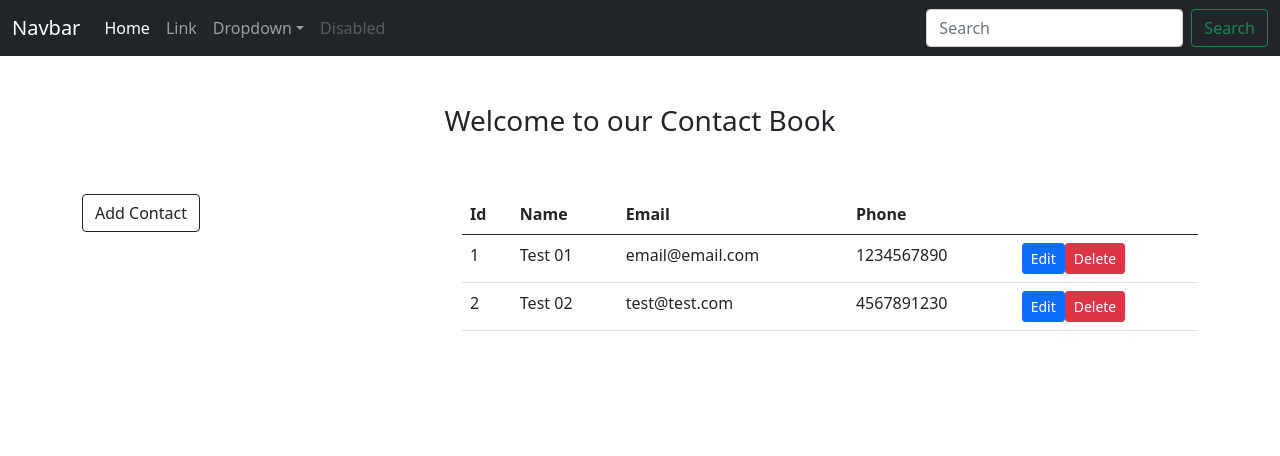
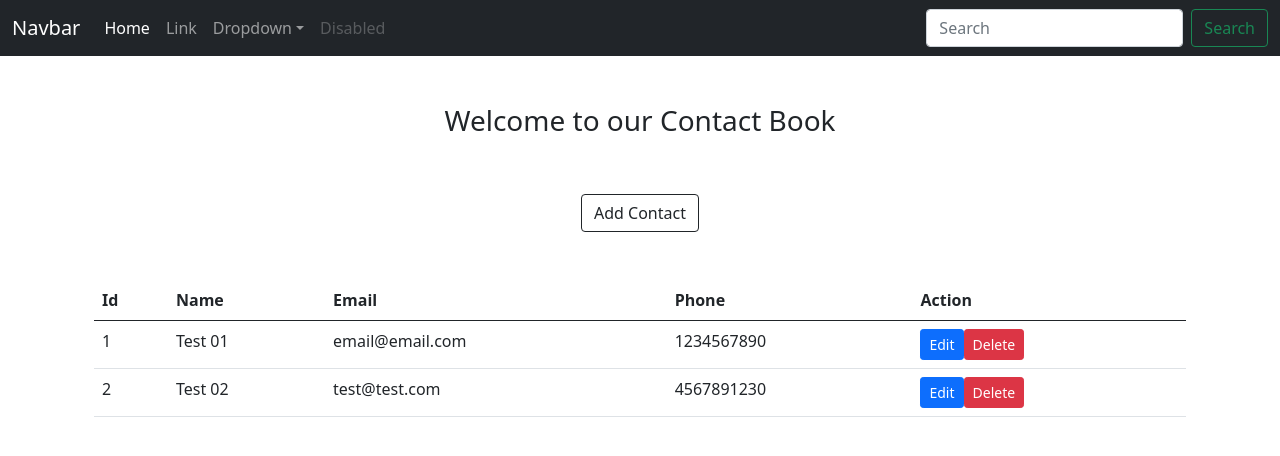
Before and after one commit to minhazul-dev/Redux-Contact-Book_02, a React (Create React App) app: page / in a window 1280 px wide. Shown: the top 456 px of the page. Built offline with nearby package versions, Linux system fonts and the light colour scheme.

Commit message:
redux prob

```diff
--- a/src/App.js
+++ b/src/App.js
@@ -18,8 +18,6 @@ function App() {
       <div>
         <ToastContainer/>
         <Navbar/>
-        {/* A <Switch> looks through its children <Route>s and
-            renders the first one that matches the current URL. */}
         <Switch>
           <Route exact path="/">
           <Home/>
--- a/src/components/Home/Home.js
+++ b/src/components/Home/Home.js
@@ -6,16 +6,14 @@ import { Link } from 'react-router-dom';
 const Home = ({ contacts, deleteContact }) => {
 
     return (
-
         <div className="container">
             <h3 className="mt-5 text-center">Welcome to our Contact Book</h3>
-            <div className="row">
-                <div className="col-md-4">
+            <div className="text-center">
                 <Link to="/add" className="btn btn-outline-dark my-5 ml-auto ">
                     Add Contact
                  </Link>
             </div>
-                <div className="col-md-8 mt-5">
+            <div className="container">
                 <table className="table table-hover">
                     <thead className="table-header">
                         <tr>
@@ -23,7 +21,7 @@ const Home = ({ contacts, deleteContact }) => {
                             <th scope="col">Name</th>
                             <th scope="col">Email</th>
                             <th scope="col">Phone</th>
-                                <th scope="col"></th>
+                            <th scope="col">Action</th>
                         </tr>
                     </thead>
                     <tbody>
@@ -59,8 +57,65 @@ const Home = ({ contacts, deleteContact }) => {
                     </tbody>
                 </table>
             </div>
+
         </div>
-        </div>
+
+
+
+        // <div className="container">
+        //     <h3 className="mt-5 text-center">Welcome to our Contact Book</h3>
+        //     <div className="row">
+        //         <div className="col-md-4">
+        //             <Link to="/add" className="btn btn-outline-dark my-5 ml-auto ">
+        //                 Add Contact
+        //                  </Link>
+        //         </div>
+        //         <div className="col-md-8 mt-5">
+        //             <table className="table table-hover">
+        //                 <thead className="table-header">
+        //                     <tr>
+        //                         <th scope="col">Id</th>
+        //                         <th scope="col">Name</th>
+        //                         <th scope="col">Email</th>
+        //                         <th scope="col">Phone</th>
+        //                         <th scope="col"></th>
+        //                     </tr>
+        //                 </thead>
+        //                 <tbody>
+        //                     {contacts?.length > 0 ? (
+        //                         contacts.map((contact, id) => (
+        //                             <tr key={id}>
+        //                                 <td>{id + 1}</td>
+        //                                 <td>{contact.name}</td>
+        //                                 <td>{contact.email}</td>
+        //                                 <td>{contact.phone}</td>
+        //                                 <td>
+        //                                     <Link
+        //                                         to={`/edit/${contact.id}`}
+        //                                         className="btn btn-sm btn-primary mr-1"
+        //                                     >
+        //                                         Edit
+        //                                      </Link>
+        //                                     <button
+        //                                         type="button"
+        //                                         onClick={() => deleteContact(contact.id)}
+        //                                         className="btn btn-sm btn-danger"
+        //                                     >
+        //                                         Delete
+        //                                  </button>
+        //                                 </td>
+        //                             </tr>
+        //                         ))
+        //                     ) : (
+        //                         <tr>
+        //                             <th>No contacts found</th>
+        //                         </tr>
+        //                     )}
+        //                 </tbody>
+        //             </table>
+        //         </div>
+        //     </div>
+        // </div>
     );
 };
 
--- a/src/index.js
+++ b/src/index.js
@@ -17,8 +17,7 @@ import { contactReducer } from './redux/reducers/contactReducer';
 const store = createStore(contactReducer, composeWithDevTools())
 
 ReactDOM.render(
-
-  <Provider store={store}>
+<Provider store={store}>
     <App />
   </Provider>
   ,
```
Also changed, not shown: src/components/Edit/Edit.js (+0 -54 lines). Lines whose indentation alone changed are shown as unchanged.
